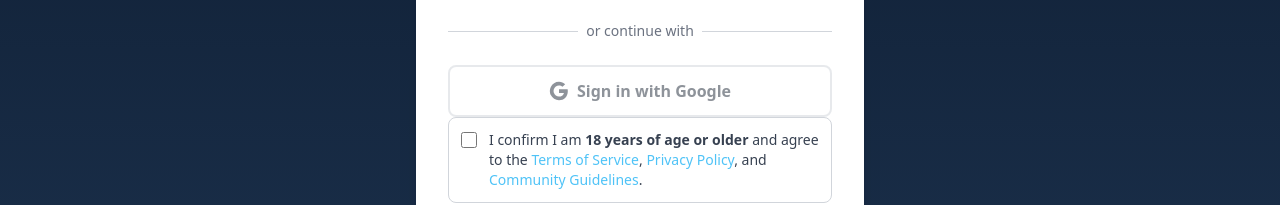
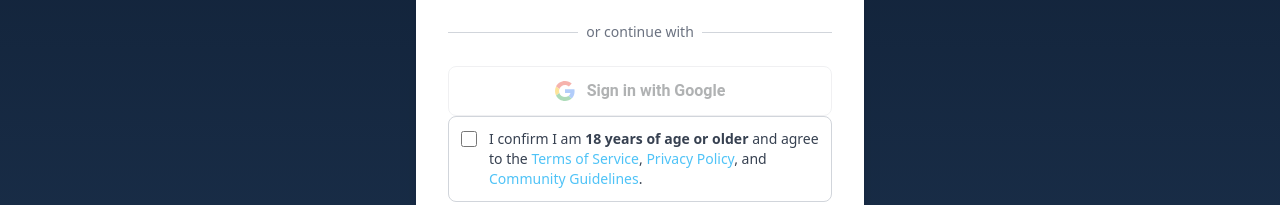
Before and after one commit to RosscoPecoTrain/512Hockey, a Next.js app: page /auth/signin in a window 1280 px wide. Shown: the part 558-763 px from the top of the page. Built offline with nearby package versions, Linux system fonts and the light colour scheme; no server answers.

Commit message:
fix: replace Google button with official branded button (always white, visible in dark mode)

```diff
--- a/app/auth/signin/page.tsx
+++ b/app/auth/signin/page.tsx
@@ -168,17 +168,19 @@
           </div>
         </div>
 
-        {/* Google */}
+        {/* Google — always white background per Google brand guidelines */}
         <button
           onClick={handleGoogleSignIn}
           disabled={isLoading || !ageConfirmed}
-          className="w-full flex items-center justify-center gap-2 bg-white dark:bg-[#161b22] border-2 border-gray-300 dark:border-[#30363d] text-gray-800 py-3 rounded-lg font-semibold hover:bg-gray-50 dark:bg-[#0d1117] transition disabled:opacity-50"
+          className="w-full flex items-center justify-center gap-3 py-3 rounded-lg font-semibold transition disabled:opacity-40 disabled:cursor-not-allowed"
+          style={{ background: '#fff', border: '1px solid #dadce0', color: '#3c4043', fontFamily: 'Roboto, sans-serif' }}
         >
-          <svg className="w-5 h-5" viewBox="0 0 24 24">
-            <path fill="currentColor" d="M22.56 12.25c0-.78-.07-1.53-.2-2.25H12v4.26h5.92c-.26 1.37-1.04 2.53-2.21 3.31v2.77h3.57c2.08-1.92 3.28-4.74 3.28-8.09z"/>
-            <path fill="currentColor" d="M12 23c2.97 0 5.46-.98 7.28-2.66l-3.57-2.77c-.98.66-2.23 1.06-3.71 1.06-2.86 0-5.29-1.93-6.16-4.53H2.18v2.84C3.99 20.53 7.7 23 12 23z"/>
-            <path fill="currentColor" d="M5.84 14.09c-.22-.66-.35-1.36-.35-2.09s.13-1.43.35-2.09V7.07H2.18C1.43 8.55 1 10.22 1 12s.43 3.45 1.18 4.93l2.85-2.22.81-.62z"/>
-            <path fill="currentColor" d="M12 5.38c1.62 0 3.06.56 4.21 1.64l3.15-3.15C17.45 2.09 14.97 1 12 1 7.7 1 3.99 3.47 2.18 7.07l3.66 2.84c.87-2.6 3.3-4.53 6.16-4.53z"/>
+          {/* Official Google G logo */}
+          <svg width="20" height="20" viewBox="0 0 48 48">
+            <path fill="#EA4335" d="M24 9.5c3.54 0 6.71 1.22 9.21 3.6l6.85-6.85C35.9 2.38 30.47 0 24 0 14.62 0 6.51 5.38 2.56 13.22l7.98 6.19C12.43 13.72 17.74 9.5 24 9.5z"/>
+            <path fill="#4285F4" d="M46.98 24.55c0-1.57-.15-3.09-.38-4.55H24v9.02h12.94c-.58 2.96-2.26 5.48-4.78 7.18l7.73 6c4.51-4.18 7.09-10.36 7.09-17.65z"/>
+            <path fill="#FBBC05" d="M10.53 28.59c-.48-1.45-.76-2.99-.76-4.59s.27-3.14.76-4.59l-7.98-6.19C.92 16.46 0 20.12 0 24c0 3.88.92 7.54 2.56 10.78l7.97-6.19z"/>
+            <path fill="#34A853" d="M24 48c6.48 0 11.93-2.13 15.89-5.81l-7.73-6c-2.15 1.45-4.92 2.3-8.16 2.3-6.26 0-11.57-4.22-13.47-9.91l-7.98 6.19C6.51 42.62 14.62 48 24 48z"/>
           </svg>
           Sign in with Google
         </button>
```
